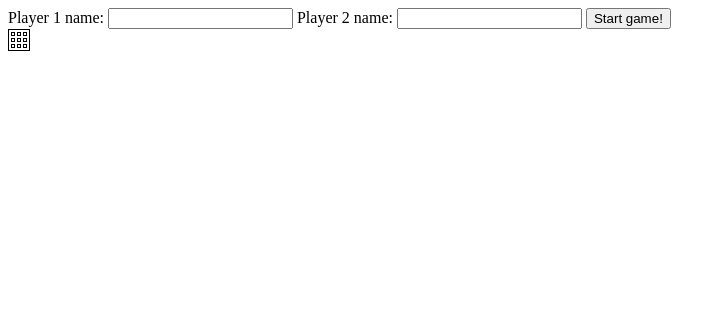
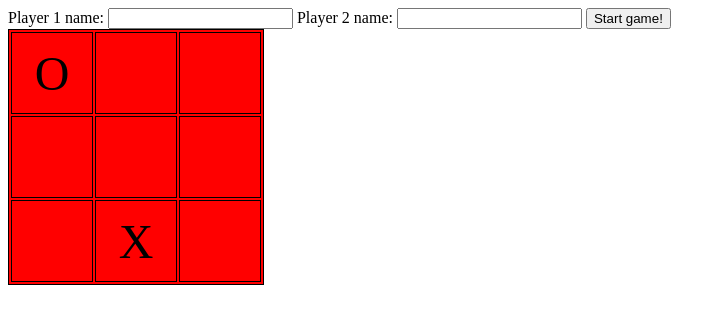
Before and after one commit to DifteR/odin-javascript-tictactoe, a plain HTML site: page index.html in a window 1280 px wide. Shown: the whole page, without its empty margins (0-726 px from the left). Drawn offline with Linux system fonts and the light colour scheme.

Commit message:
Edit CSS to make table appear better

```diff
--- a/index.html
+++ b/index.html
@@ -6,6 +6,7 @@
 </style>
 <html lang="en">
 <head>
+    <link rel="stylesheet" type="text/css" href="/styles/main.css">
     <script src="/scripts/main.js" defer></script>
     <meta charset="UTF-8">
     <meta name="viewport" content="width=device-width, initial-scale=1.0">
--- a/scripts/main.js
+++ b/scripts/main.js
@@ -27,10 +27,20 @@ gameBoard = function () {
         console.log(gameTable);
         for (let i = 0; i < gameArray.length; i++) {
             let row = gameTable.insertRow(i);
-            console.log("I'm a row");
             for (let j = 0; j < gameArray.length; j++) {
-                let cell = row.insertCell(j);
-                cell.innerText = " ";
+                if (gameArray[i][j] == -1) {
+                    let cell = row.insertCell(j);
+                    cell.innerText = "O";
+                }
+                else if (gameArray[i][j] == 1) {
+                    let cell = row.insertCell(j);
+                    cell.innerText = "X";
+                }
+                else{
+                    let cell = row.insertCell(j);
+                    cell.innerText = "\u00A0";
+                }
+
             }
         }
     }
@@ -42,5 +52,5 @@ gameBoard = function () {
 
 playerFactory("Tilen", -1);
 gameBoard.play(0, 0, -1);
-gameBoard.play(0, 0, -1);
+gameBoard.play(2, 1, 1);
 gameBoard.drawGame();
--- a/styles/main.css
+++ b/styles/main.css
@@ -0,0 +1,11 @@
+#game-table{
+    position: absolute;
+    background-color: red;
+    height: 20vw;
+    width: 20vw;
+}
+td{
+    width: 6vw;
+    font-size: 300%;
+    text-align: center;
+}
```
